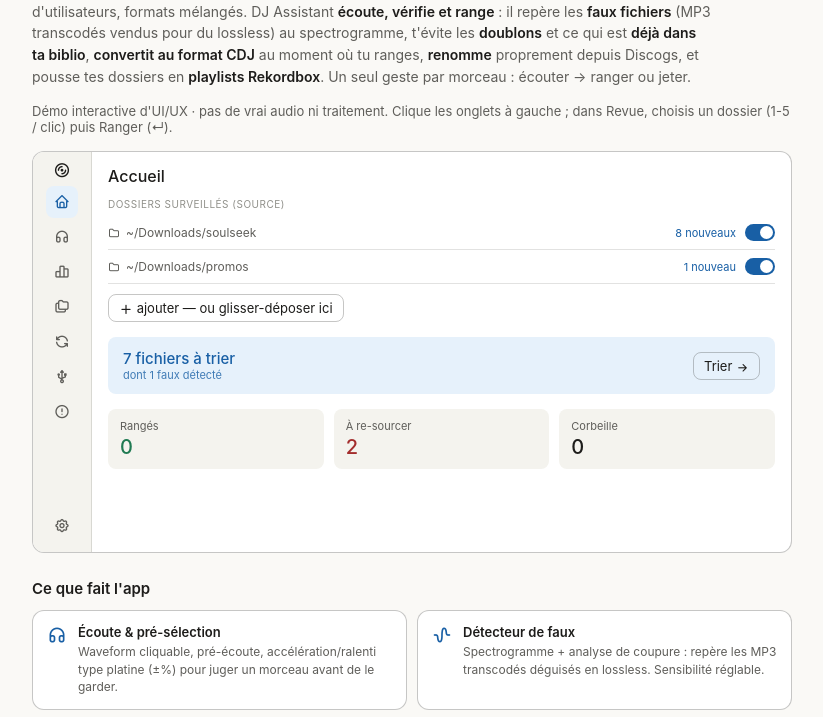
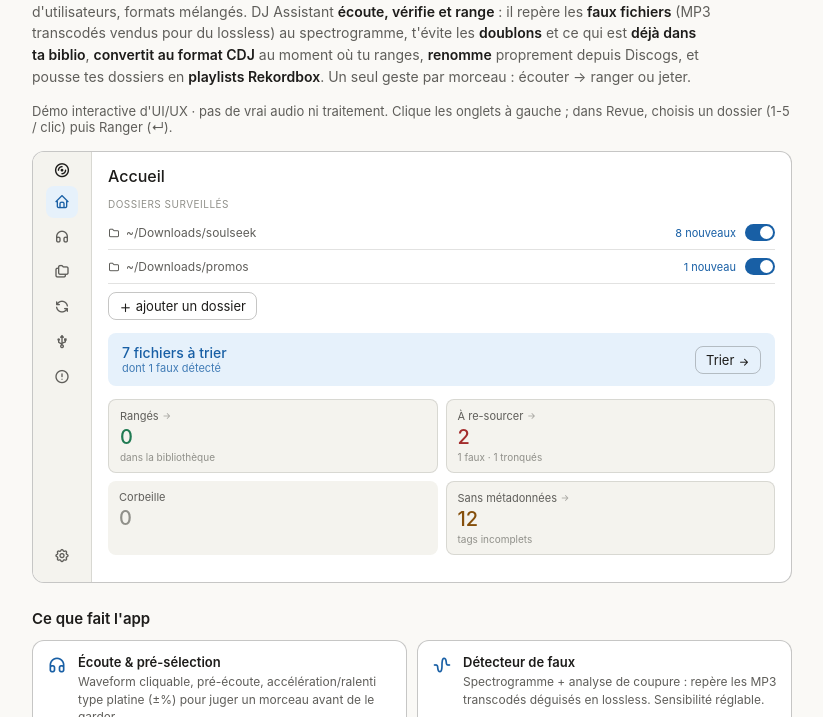
Before and after one commit to c0remusic/dj-assistant, a plain HTML site: page index.html in a window 1280 px wide. Shown: the part 80-797 px from the top of the page, without its empty margins (228-1051 px from the left). Drawn offline with Linux system fonts and the light colour scheme.

Commit message:
feat(home): stats actionnables + graphe dossiers, suppression onglet dashboard

```diff
--- a/index.html
+++ b/index.html
@@ -80,7 +80,6 @@ input{font-family:inherit}input[type=range]{accent-color:var(--color-text-info)}
     <div style="margin-bottom:3px"><i class="ti ti-disc" style="font-size:17px" aria-hidden="true"></i></div>
     <div class="nv" data-view="home" title="Accueil"><i class="ti ti-home" aria-hidden="true"></i></div>
     <div class="nv" data-view="revue" title="Revue"><i class="ti ti-headphones" aria-hidden="true"></i></div>
-    <div class="nv" data-view="dash" title="Tableau de bord"><i class="ti ti-chart-bar" aria-hidden="true"></i></div>
     <div class="nv" data-view="biblio" title="Bibliothèque"><i class="ti ti-folders" aria-hidden="true"></i></div>
     <div class="nv" data-view="rkb" title="Rekordbox"><i class="ti ti-refresh" aria-hidden="true"></i></div>
     <div class="nv" data-view="cle" title="Formater la clé"><i class="ti ti-usb" aria-hidden="true"></i></div>
@@ -138,14 +137,34 @@ function openLink(u){window.open(u,'_blank','noopener');}
   function block(){content.style.display="block";content.style.padding="14px 16px";}
   function render(){Array.prototype.forEach.call(nav.querySelectorAll('.nv'),function(n){n.classList.toggle('on',n.dataset.view===view);});
     if(view==="revue")return revMode==="batch"?renderBatch():renderRevue();
-    if(view==="dash")return renderDash();if(view==="home")return renderHome();if(view==="biblio")return renderBiblio();if(view==="rkb")return renderRkb();if(view==="cle")return renderCle();if(view==="ecarts")return renderEcarts();return renderReglages();}
+if(view==="home")return renderHome();if(view==="biblio")return renderBiblio();if(view==="rkb")return renderRkb();if(view==="cle")return renderCle();if(view==="ecarts")return renderEcarts();return renderReglages();}
   function renderHome(){block();
-    content.innerHTML='<div class="h1">Accueil</div><div class="col-h">Dossiers surveillés (source)</div>'
+    var filed=cnt("filed"),res=cnt("resource"),tr=cnt("trash"),pend=cnt("pending");
+    var fakes=T.filter(function(x){return x.status==="resource"&&x.ecartReason==="fake";}).length;
+    var noMeta=T.filter(function(x){return x.status==="filed"&&!x.lbl;}).length;
+    var byF=byFolder(),mx=Math.max(1,filed);
+    var bars=FOLDERS.map(function(f,i){var n=byF[i]||0;return n?'<div style="display:flex;align-items:center;gap:8px;margin-bottom:5px"><span style="width:80px;flex:none;font-size:11px;color:var(--color-text-secondary);white-space:nowrap;overflow:hidden;text-overflow:ellipsis">'+f+'</span><span style="flex:1;height:7px;background:var(--color-background-secondary);border-radius:4px"><span style="display:block;height:100%;border-radius:4px;background:var(--color-text-info);width:'+Math.round(n/mx*100)+'%"></span></span><span style="width:18px;text-align:right;font-size:11px;color:var(--color-text-tertiary)">'+n+'</span></div>':'';}).join('');
+    var statCard=function(label,val,color,view,sub){
+      var style='cursor:'+(view?'pointer':'default')+';background:var(--color-background-secondary);border-radius:var(--border-radius-md);padding:9px 11px'+(view?';border:0.5px solid var(--color-border-tertiary)':'');
+      return '<div class="mc" '+(view?'data-view="'+view+'"':'')+' style="'+style+'" title="'+(view?'Aller à '+view:'')+'">'
+        +'<div class="l">'+label+(view?' <i class="ti ti-arrow-right" style="font-size:10px;opacity:.5"></i>':'')+'</div>'
+        +'<div class="n" style="color:'+color+'">'+val+'</div>'
+        +(sub?'<div style="font-size:10px;color:var(--color-text-tertiary);margin-top:2px">'+sub+'</div>':'')
+        +'</div>';
+    };
+    content.innerHTML='<div class="h1">Accueil</div>'
+      +'<div class="col-h">Dossiers surveillés</div>'
       +'<div class="srow"><span class="v"><i class="ti ti-folder" aria-hidden="true"></i> ~/Downloads/soulseek</span><span style="display:flex;align-items:center;gap:9px"><span style="font-size:11px;color:var(--color-text-info)">8 nouveaux</span><span class="tog"></span></span></div>'
       +'<div class="srow"><span class="v"><i class="ti ti-folder" aria-hidden="true"></i> ~/Downloads/promos</span><span style="display:flex;align-items:center;gap:9px"><span style="font-size:11px;color:var(--color-text-info)">1 nouveau</span><span class="tog"></span></span></div>'
-      +'<div style="margin:10px 0 15px"><button><i class="ti ti-plus" style="font-size:14px;vertical-align:-2px" aria-hidden="true"></i> ajouter — ou glisser-déposer ici</button></div>'
-      +'<div style="display:flex;align-items:center;justify-content:space-between;background:var(--color-background-info);border-radius:var(--border-radius-md);padding:12px 15px;margin-bottom:15px"><div><div style="font-size:15px;font-weight:500;color:var(--color-text-info)">'+cnt("pending")+' fichiers à trier</div><div style="font-size:11px;color:var(--color-text-info);opacity:.8">dont 1 faux détecté</div></div><button data-view="revue">Trier <i class="ti ti-arrow-right" style="font-size:13px;vertical-align:-2px" aria-hidden="true"></i></button></div>'
-      +'<div style="display:grid;grid-template-columns:repeat(3,1fr);gap:10px"><div class="mc"><div class="l">Rangés</div><div class="n" style="color:var(--color-text-success)">'+cnt("filed")+'</div></div><div class="mc"><div class="l">À re-sourcer</div><div class="n" style="color:var(--color-text-danger)">'+cnt("resource")+'</div></div><div class="mc"><div class="l">Corbeille</div><div class="n">'+cnt("trash")+'</div></div></div>';
+      +'<div style="margin:8px 0 13px"><button><i class="ti ti-plus" style="font-size:13px;vertical-align:-2px" aria-hidden="true"></i> ajouter un dossier</button></div>'
+      +(pend?'<div style="display:flex;align-items:center;justify-content:space-between;background:var(--color-background-info);border-radius:var(--border-radius-md);padding:11px 14px;margin-bottom:13px"><div><div style="font-size:14px;font-weight:500;color:var(--color-text-info)">'+pend+' fichiers à trier</div><div style="font-size:11px;color:var(--color-text-info);opacity:.8">dont '+fakes+' faux détecté'+(fakes>1?'s':'')+'</div></div><button data-view="revue">Trier <i class="ti ti-arrow-right" style="font-size:12px;vertical-align:-2px" aria-hidden="true"></i></button></div>':'')
+      +'<div style="display:grid;grid-template-columns:repeat(2,1fr);gap:8px;margin-bottom:13px">'
+        +statCard('Rangés',filed,'var(--color-text-success)','biblio','dans la bibliothèque')
+        +statCard('À re-sourcer',res,'var(--color-text-danger)','ecarts',fakes+' faux · '+(res-fakes)+' tronqués')
+        +statCard('Corbeille',tr,'var(--color-text-tertiary)','',null)
+        +statCard('Sans métadonnées',noMeta+12,'var(--color-text-warning)','biblio','tags incomplets')
+      +'</div>'
+      +(filed?'<div class="col-h">Répartition par dossier</div>'+bars:'');
   }
   function renderRevue(){content.style.display="flex";content.style.padding="0";
     content.innerHTML='<div class="queue"><div style="display:flex;align-items:center;justify-content:space-between;margin-bottom:3px"><span class="col-h" style="margin:0">À traiter</span><span style="display:flex;gap:3px"><span data-act="revmode" data-m="detail" title="Détail" style="cursor:pointer;color:var(--color-text-info)"><i class="ti ti-layout-list" style="font-size:14px" aria-hidden="true"></i></span><span data-act="revmode" data-m="batch" title="Batch" style="cursor:pointer;color:var(--color-text-tertiary)"><i class="ti ti-table" style="font-size:14px" aria-hidden="true"></i></span></span></div><div class="pbar"><div class="pfill" id="pf" style="width:0%"></div></div><div id="ql"></div></div><div class="mid" id="mid"></div><div class="dest"><div class="col-h">Où on va</div><div id="fldz"></div></div>';
```
